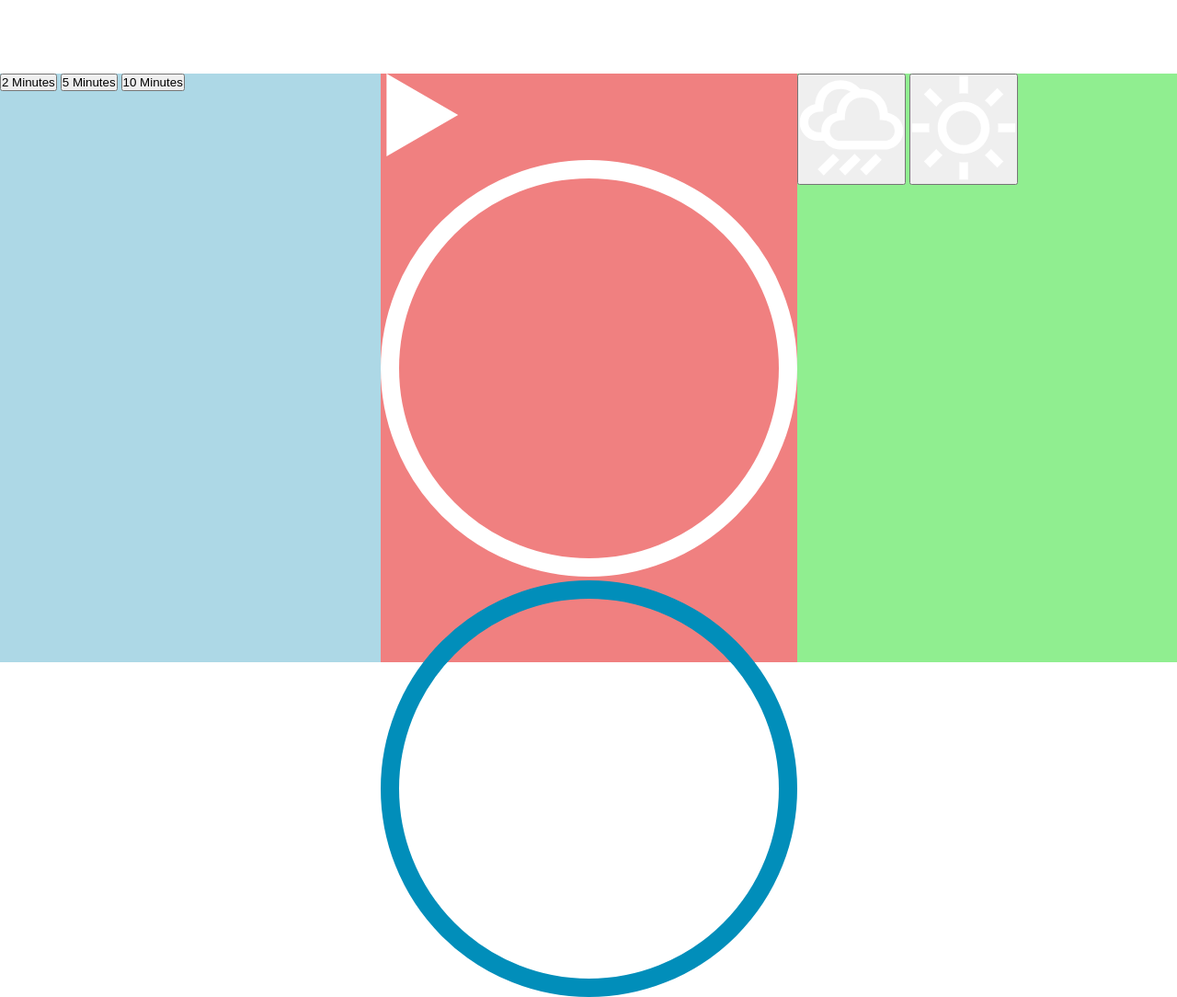
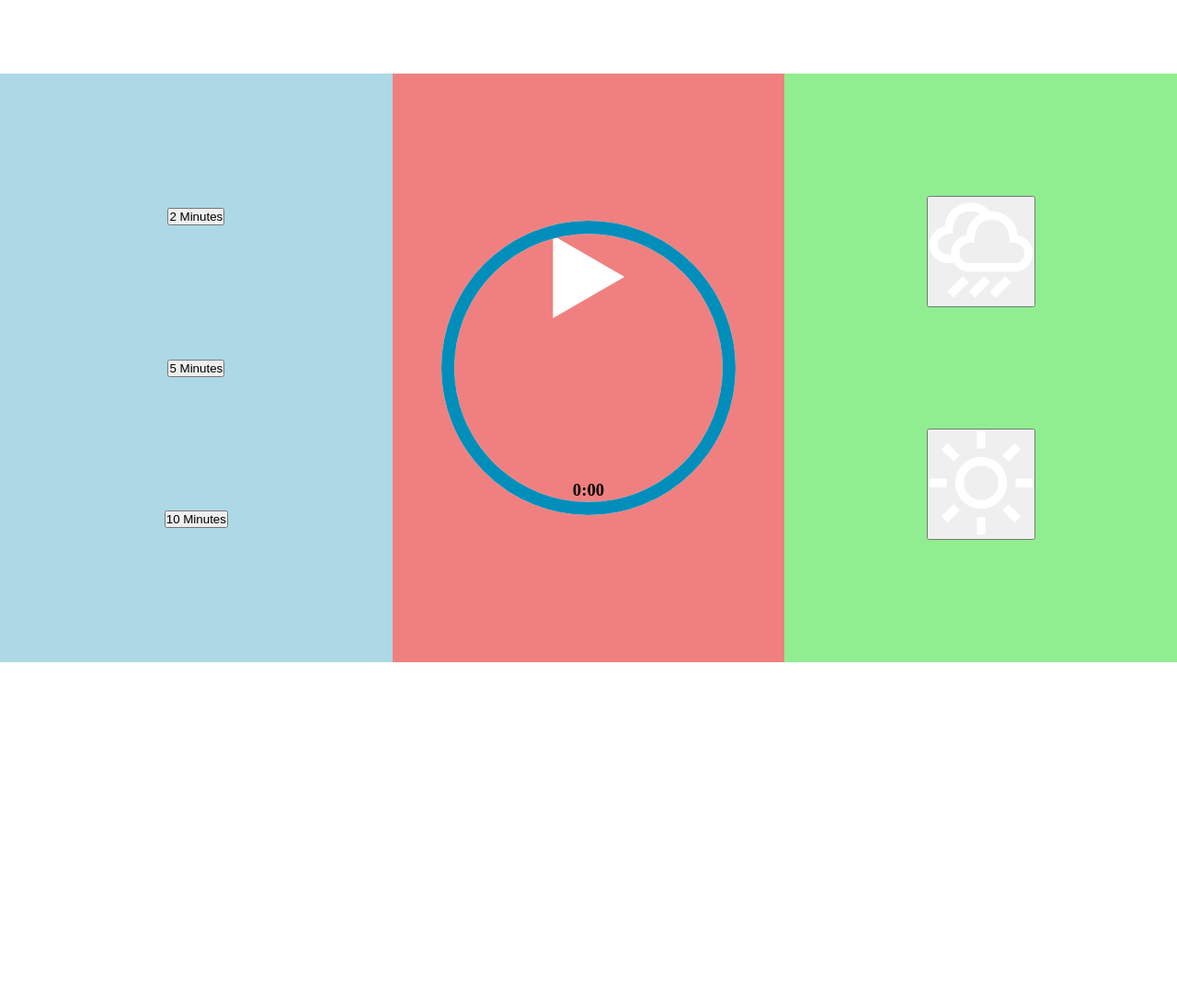
Before and after one commit to Aleksandar-93/meditation-timer, a plain HTML site: page index.html in a window 1280 px wide. Shown: the top 1084 px of the page at 92% size. After the commit the page ends 800 px from the top, so only its background shows below. Drawn offline with Linux system fonts and the light colour scheme.

Commit message:
positioning in place

```diff
--- a/index.html
+++ b/index.html
@@ -10,6 +10,12 @@
 
 <body>
     <div class="app">
+
+        <div class="vid-container">
+            <video loop>
+                <source src="/meditation-timer/video/rain.mp4" type="video/mp4">
+            </video>
+        </div>
         <div class="time-select">
             <button data-time="120">2 Minutes</button>
             <button data-time="300">5 Minutes</button>
--- a/style.css
+++ b/style.css
@@ -1,26 +1,49 @@
-*{
+* {
     margin: 0;
     padding: 0;
     box-sizing: border-box;
 }
-.app{
+
+.app {
     height: 100vh;
     display: flex;
     justify-content: space-evenly;
     align-items: center;
 }
-.time-select,
-.sound-picker,
-.player-container{
+
+.time-select, .sound-picker, .player-container {
     height: 80%;
     flex: 1;
+    display: flex;
+    flex-direction: column;
+    justify-content: space-evenly;
+    align-items: center;
 }
-.time-select{
+
+.player-container {
+    position: relative;
+}
+
+.player-container svg {
+    position: absolute;
+    height: 50%;
+    top: 50%;
+    left: 50%;
+    transform: translate(-50% , -50%);
+}
+
+.time-select {
     background: lightblue;
 }
-.sound-picker{
+
+.sound-picker {
     background: lightgreen;
 }
-.player-container{
+
+.player-container {
     background: lightcoral;
 }
+
+video {
+    display: none;
+}
```
